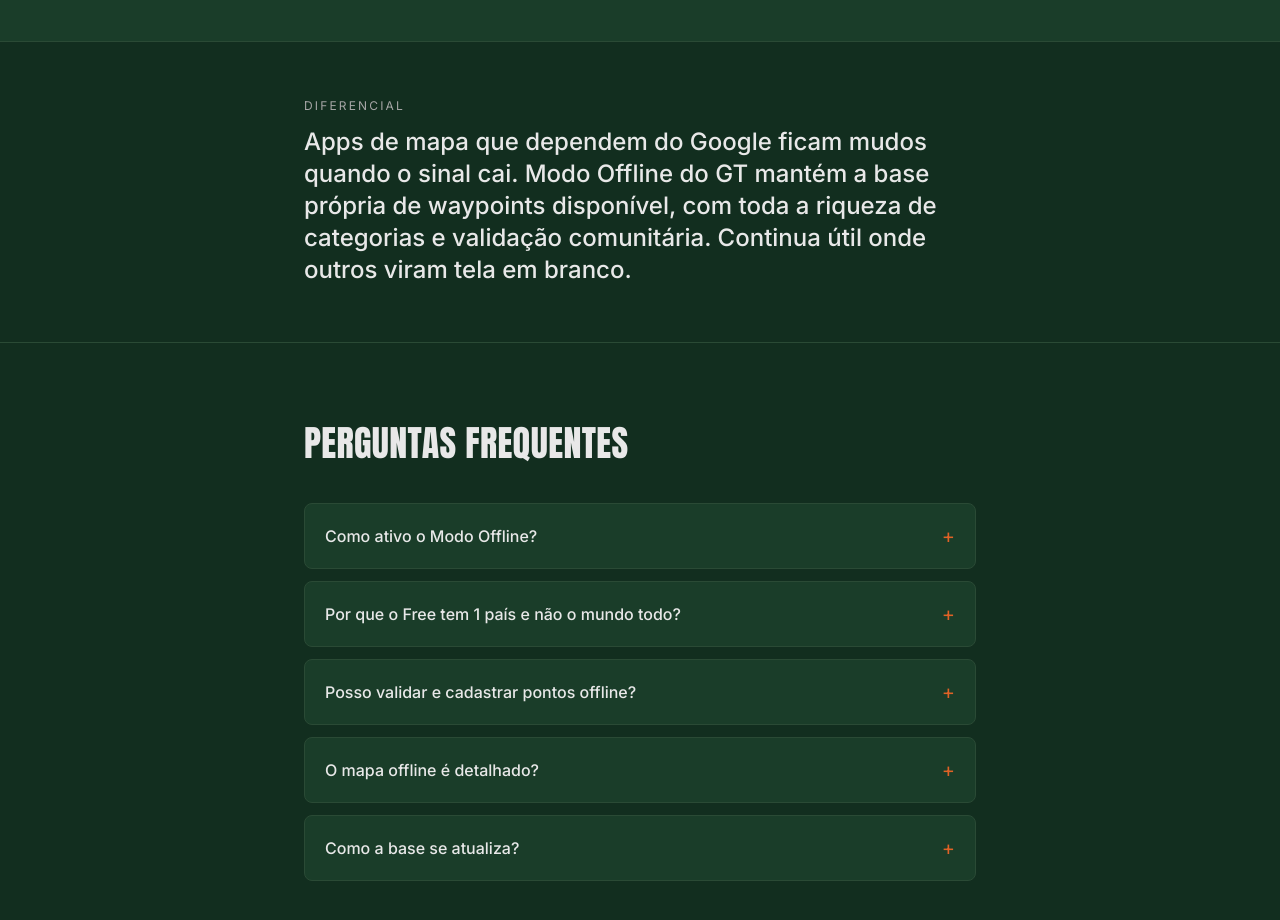
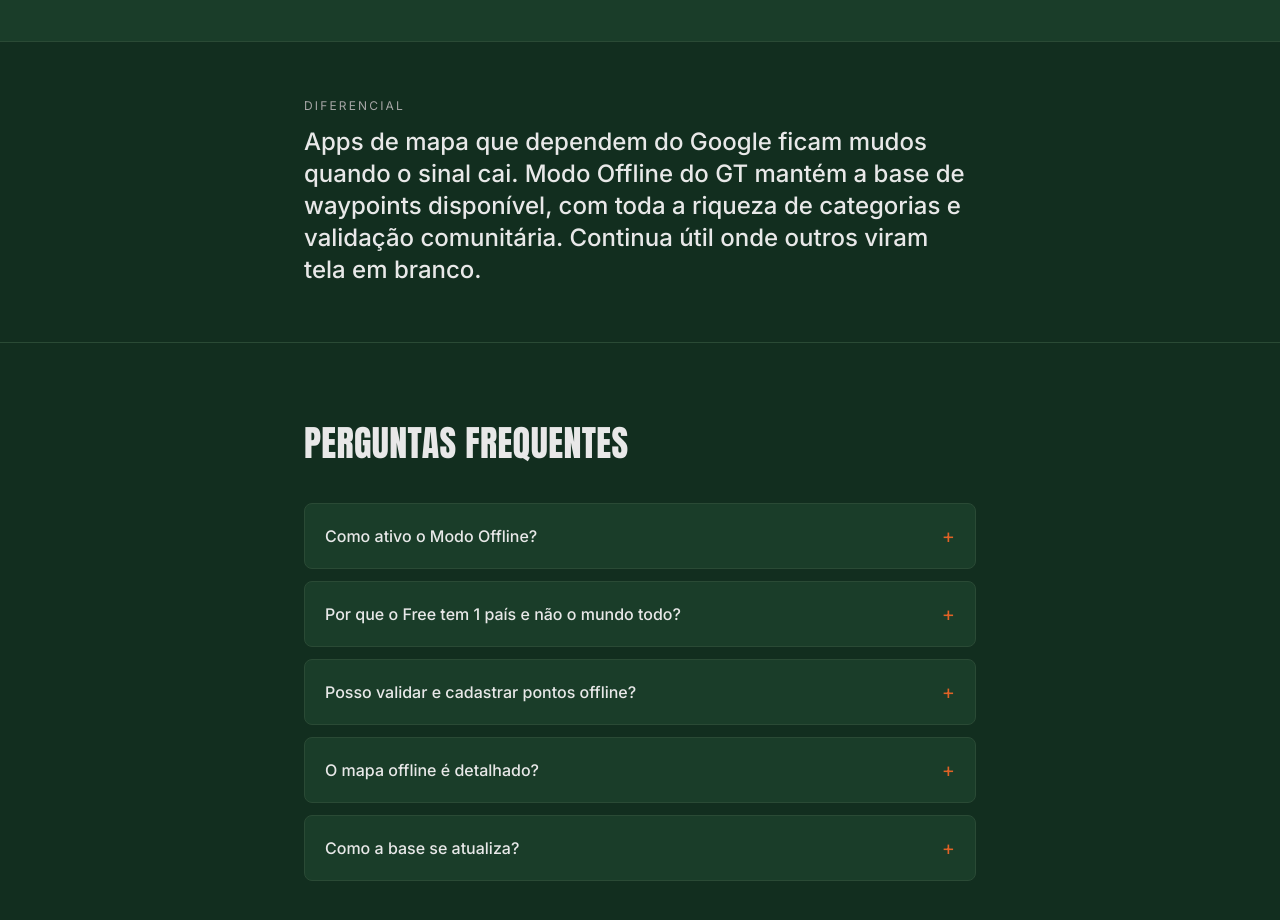
Before and after one commit to rangel2010/gtoverlander-site, a Next.js app: page /en/recursos/modo-offline in a window 1280 px wide. Shown: the part 2320-3240 px from the top of the page. Built offline with nearby package versions, Linux system fonts and the light colour scheme; no server answers.

Commit message:
fix: remove remaining 'base própria' references across site

```diff
--- a/app/[locale]/recursos/modo-offline/page.tsx
+++ b/app/[locale]/recursos/modo-offline/page.tsx
@@ -197,7 +197,7 @@ export default function ModoOfflinePage() {
             Diferencial
           </p>
           <p className="font-sans text-xl md:text-2xl font-medium leading-snug text-gt-text">
-            Apps de mapa que dependem do Google ficam mudos quando o sinal cai. Modo Offline do GT mantém a base própria de waypoints disponível, com toda a riqueza de categorias e validação comunitária. Continua útil onde outros viram tela em branco.
+            Apps de mapa que dependem do Google ficam mudos quando o sinal cai. Modo Offline do GT mantém a base de waypoints disponível, com toda a riqueza de categorias e validação comunitária. Continua útil onde outros viram tela em branco.
           </p>
         </div>
       </section>
--- a/messages/pt.json
+++ b/messages/pt.json
@@ -95,7 +95,7 @@
     "porqueGt": {
       "titulo": "Apps de mapa convencionais não entendem overlander",
       "p1": "Apps de mapa te empurram pro caminho mais rápido — a estrada principal, o atalho, a rota mais eficiente. Pra um overlander, o que importa é o caminho, não o destino.",
-      "p2": "O GT existe pra preencher esse vazio. Uma IA que entende viagem por terra, uma base própria com mais de 4 milhões de waypoints curados pelo time e pela comunidade, e um app pensado pra quem precisa de informação confiável quando o sinal cai.",
+      "p2": "O GT existe pra preencher esse vazio. Uma IA que entende viagem por terra, uma base com mais de 4 milhões de waypoints curados pelo time e pela comunidade, e um app pensado pra quem precisa de informação confiável quando o sinal cai.",
       "p3": "Não substituímos o Google Maps na navegação. A gente passa a ser a inteligência dos pontos de apoio — onde dormir, onde abastecer, onde comer, onde acampar — junto da rota que faz sentido pro seu jeito de viajar.",
       "p4": "Quando você fecha o roteiro, sua viagem sai do GT pro Google Maps com um toque. Você ganha radar, trânsito ao vivo e dirige com CarPlay ou Android Auto — coisa rara entre apps overlander.",
       "linkHistoria": "Conheça nossa história →"
@@ -142,7 +142,7 @@
     "missao": {
       "titulo": "Nossa missão",
       "p1": "O GT Overlander é um aplicativo pra quem viaja por terra — de carro, moto, 4x4 ou motorhome. Nasceu da frustração com apps genéricos que não entendem a realidade de quem cruza fronteira, dorme em camping selvagem, ou roda 5 mil km numa só viagem.",
-      "p2": "O GT entende quem viaja: a IA monta o trajeto pelas estradas que fazem sentido, com cidades pelo caminho e contexto regional. A base própria de mais de 4 milhões de waypoints em 209 países cobre o que importa pra quem já decidiu pra onde vai — postos, hospedagem, campings, oficinas, atrações. E a integração com Google Maps, CarPlay e Android Auto leva tudo pro painel do carro.",
+      "p2": "O GT entende quem viaja: a IA monta o trajeto pelas estradas que fazem sentido, com cidades pelo caminho e contexto regional. A base de mais de 4 milhões de waypoints em 209 países cobre o que importa pra quem já decidiu pra onde vai — postos, hospedagem, campings, oficinas, atrações. E a integração com Google Maps, CarPlay e Android Auto leva tudo pro painel do carro.",
       "p3": "Mais que um planejador, o GT é um companheiro de estrada — feito pra quem não vê a viagem só como deslocamento, mas como uma experiência única."
     },
     "fundador": {
```
